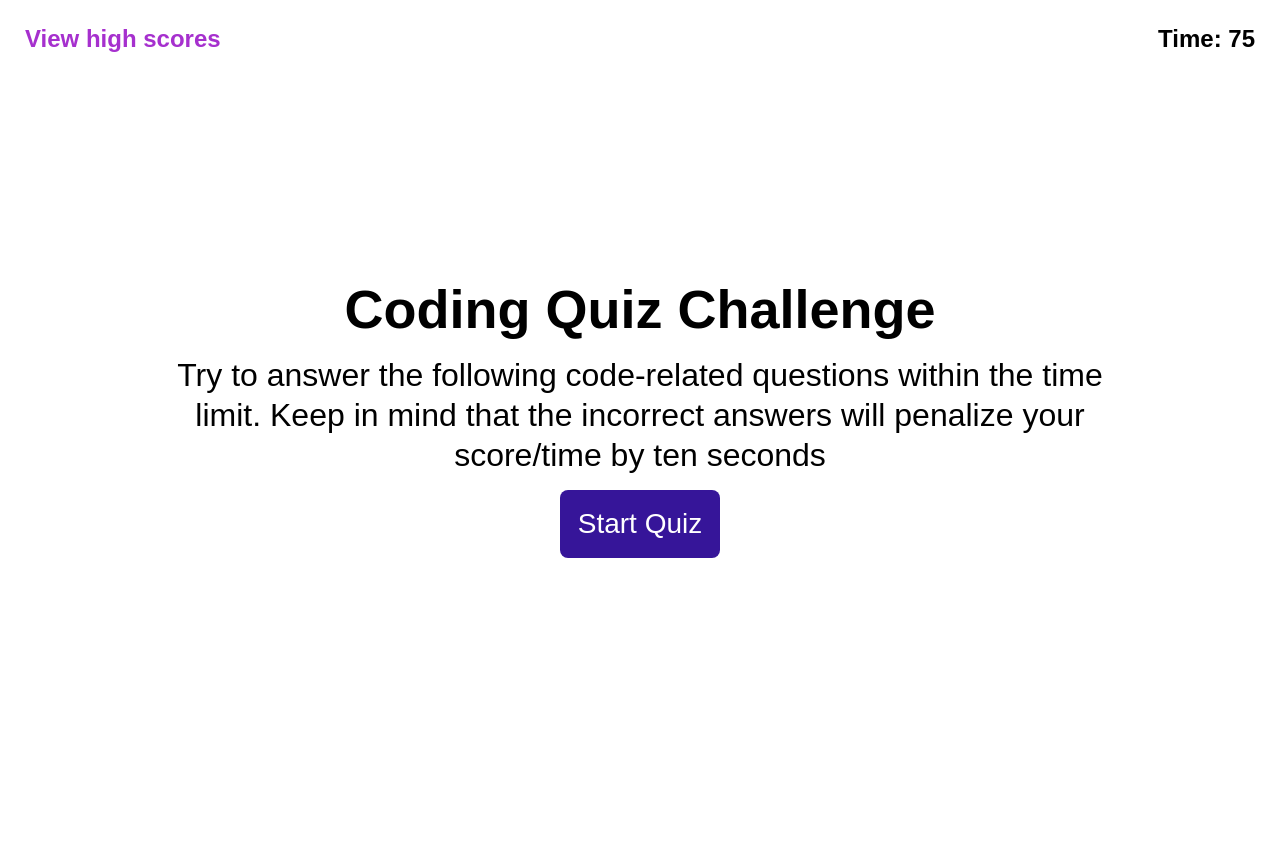
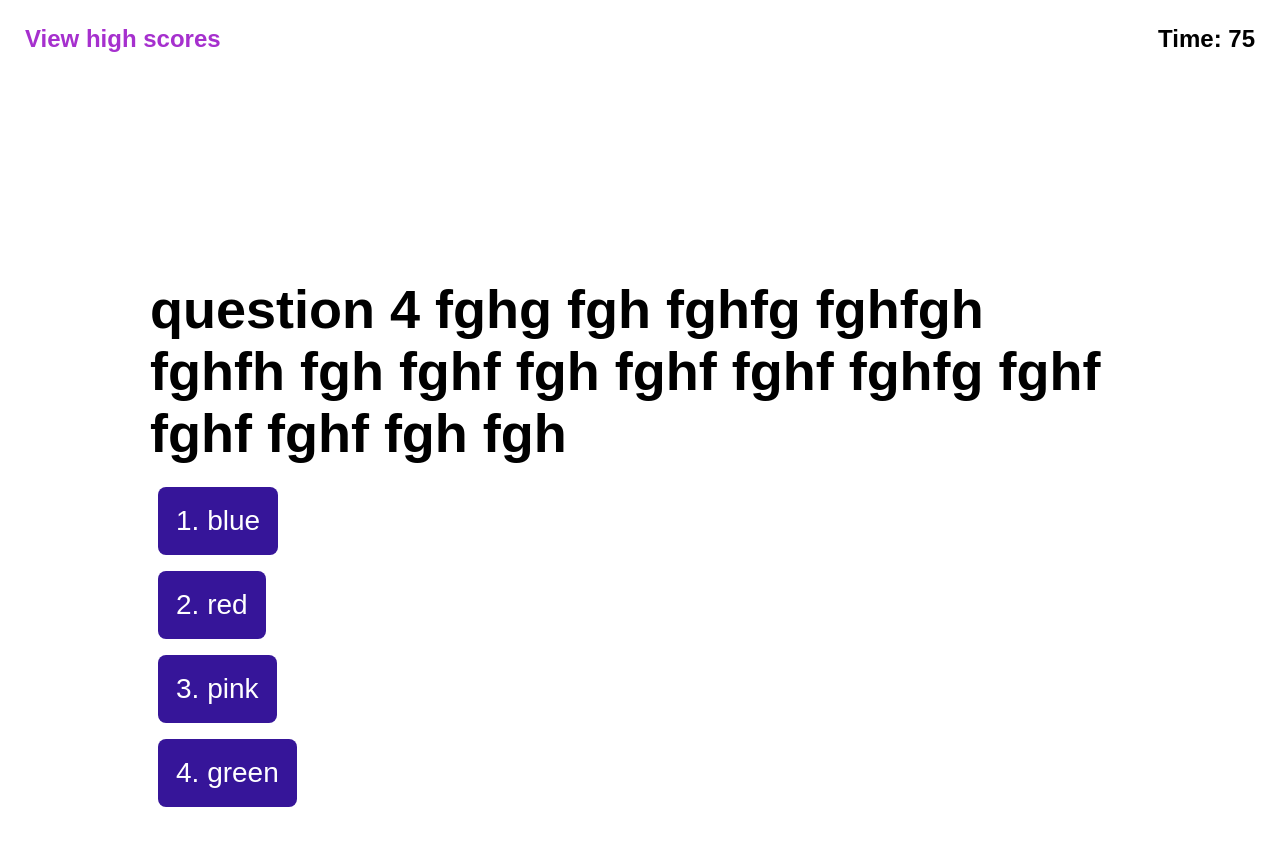
Before and after one commit to dmartino24/JavaScript-Timed-Quiz, a plain HTML site: page index.html in a window 1280 px wide. Both pictures are taken after a click on the button "Start Quiz". Before the commit the page ends 800 px from the top, so only its background shows below. Drawn offline with Linux system fonts and the light colour scheme.

Commit message:
start button functions with random question

```diff
--- a/assets/script.js
+++ b/assets/script.js
@@ -0,0 +1,111 @@
+var mainContent = document.querySelector("#page-content")
+//var startQuizEl = document.querySelector("#questions-container");
+var timerLeftEl = document.querySelector("#timer-left-container");
+var startButtonEl = document.querySelector("#start-btn");
+var colsEls = document.querySelectorAll(".cols");
+var colsRMEls = document.querySelectorAll(".cols-rm");
+var colEl1 = document.querySelector("#col-1");
+var colEl2 = document.querySelector("#col-2");
+var colEl3 = document.querySelector("#col-3");
+var colEl4 = document.querySelector("#col-4");
+
+var currentTime;
+var startTime = 75;
+var finishedGame = false;
+// available questions to answer
+var questions = [
+  {
+    questionTitle: "Question 1",
+    answers: [
+      { text: "blue", isAnswer: true },
+      { text: "red", isAnswer: false },
+      { text: "pink", isAnswer: false },
+      { text: "green", isAnswer: false },
+    ],
+    questionTitle: "question 2",
+    answers: [
+      { text: "blue", isAnswer: true },
+      { text: "red", isAnswer: false },
+      { text: "pink", isAnswer: false },
+      { text: "green", isAnswer: false },
+    ],
+    questionTitle: "question 3",
+    answers: [
+      { text: "blue", isAnswer: true },
+      { text: "red", isAnswer: false },
+      { text: "pink", isAnswer: false },
+      { text: "green", isAnswer: false },
+    ],
+    questionTitle: "question 4 fghg fgh fghfg fghfgh fghfh fgh fghf fgh fghf fghf fghfg fghf fghf fghf fgh fgh",
+    answers: [
+      { text: "blue", isAnswer: true },
+      { text: "red", isAnswer: false },
+      { text: "pink", isAnswer: false },
+      { text: "green", isAnswer: false },
+    ],
+  },
+];
+var getQuestions = function () {
+  var pickedQuestions = [];
+  var uniqueNums = [];
+  var randomNum = Math.floor(Math.random() * questions.length)
+  return pickedQuestions;
+};
+var answeredQuestionHandler = function(isAnswer) {
+  colEl3.classList.remove();
+  colEl3.className = "col-3-border";
+  var answerResponseEl = document.createElement("h4");
+  colEl3.appendChild(answerResponseEl);
+  if(isAnswer === "true"){
+    answerResponseEl.textContent = "Correct!";
+  }
+  else {
+    answerResponseEl.textContent = "Wrong!";
+  }
+  answerResponseEl.className = "answer-response";
+}
+var createQuizQuestion = function (question) {
+  var questionTitleEl = document.createElement("h1");
+  colEl1.appendChild(questionTitleEl);
+  questionTitleEl.textContent = question.questionTitle;
+  questionTitleEl.className = "question-text";
+
+  colEl2.style["justify-content"] = "left";
+
+  var questionAnswersULEl = document.createElement("ul");
+  colEl2.appendChild(questionAnswersULEl);
+
+  for(var i = 0; i < question.answers.length; i++){
+    var questionAnswersLIEl = document.createElement("ol");
+    questionAnswersULEl.appendChild(questionAnswersLIEl);
+
+    var questionAnswersButtonEl = document.createElement("button");
+    questionAnswersLIEl.appendChild(questionAnswersButtonEl);
+    questionAnswersButtonEl.className = "btn answer-buttons";
+    questionAnswersButtonEl.textContent = i + 1 + "." + " " + question.answers[i].text;
+    questionAnswersButtonEl.value = question.answers[i].isAnswer;
+    questionAnswersButtonEl.addEventListener("click", function(){
+      answeredQuestionHandler(this.value);
+    });
+  }
+  //col-2.appendChild
+};
+var removeColsContent = function(){
+  for(var i = 0; i < colsEls.length; i++){
+    var child = colsEls[i].lastElementChild;
+    while(child){
+      colsEls[i].removeChild(child);
+      child = colsEls[i].lastElementChild;
+    }
+  }
+}
+//starts the quiz
+var startGame = function () {
+  var questionsInGame = getQuestions();
+  // loop will go here
+  removeColsContent();
+  createQuizQuestion(questions[0]);
+
+};
+// on mouse click triggers startGame function
+startButtonEl.addEventListener("click", startGame);
--- a/assets/style.css
+++ b/assets/style.css
@@ -25,6 +25,14 @@ p {
 h3 {
     font-size: 24px;
 }
+ul {
+    display: flex;
+    flex-direction: column;
+}
+ol {
+    padding: 8px;
+
+}
 a {
     text-decoration: none;
     color: var(--purple);
@@ -41,6 +49,7 @@ header {
 header div {
     padding: 25px;
 }
+
 /* main content */
 .page-content {
     padding: 100px;
@@ -62,7 +71,26 @@ header div {
     background-color: var(--dark-purple);
     color: #fff;
     border-radius: 8px;
+    cursor: pointer;
 }
+.answer-response {
+
+    color: grey;
+    font-size: 32px;
+    text-align: left;
+}
+.col-3-border {
+    border-top: grey 1px solid;
+    justify-content: left;
+}
+.question-text {
+    text-align: left;
+}
+.cols {
+    display: flex;
+    justify-content: center;
+}
+
 .btn:hover {
     background-color: var(--purple);
 }
--- a/index.html
+++ b/index.html
@@ -15,23 +15,30 @@
         </h3>
       </div>
       <div class="timer-container">
-        <h3 class="timer-text">Time: <span>75</span></h3>
+        <h3 class="time-text">Time: <span id="timer-left-text">75</span></h3>
       </div>
     </header>
     <main class="page-content" id="page-content">
-      <section class="questions-container">
-        <div class="question-text">
+      <section class="questions-container" id="questions-container">
+        <div id="col-1" class="cols cols-rm">
           <h1>Coding Quiz Challenge</h1>
         </div>
-        <div class="interduction">
+        <div id="col-2" class="cols cols-rm">
           <p>
             Try to answer the following code-related questions within the time
             limit. Keep in mind that the incorrect answers will penalize your
             score/time by ten seconds
           </p>
         </div>
-        <button class="btn start-btn" id="start-btn">Start Quiz</button>
+        <div id="col-3" class="cols">
+            <button class="btn start-btn" id="start-btn">Start Quiz</button>
+        </div>
+        <div id="col-4" class="cols cols-rm">
+               <!-- Correct or incorrect goes here -->
+        </div>
+
       </section>
     </main>
+    <script src="assets/script.js"></script>
   </body>
 </html>
```
